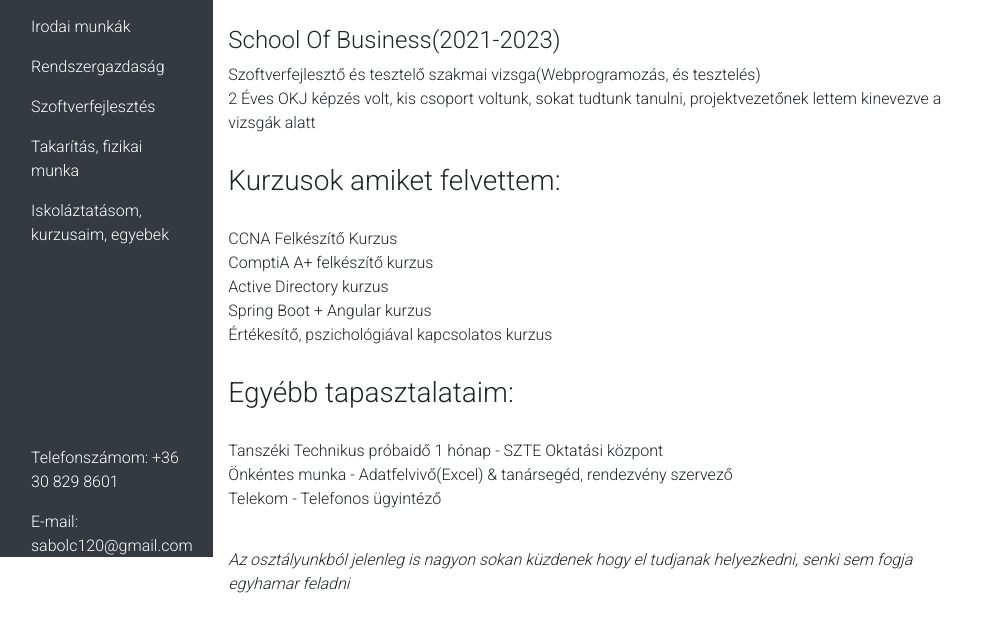
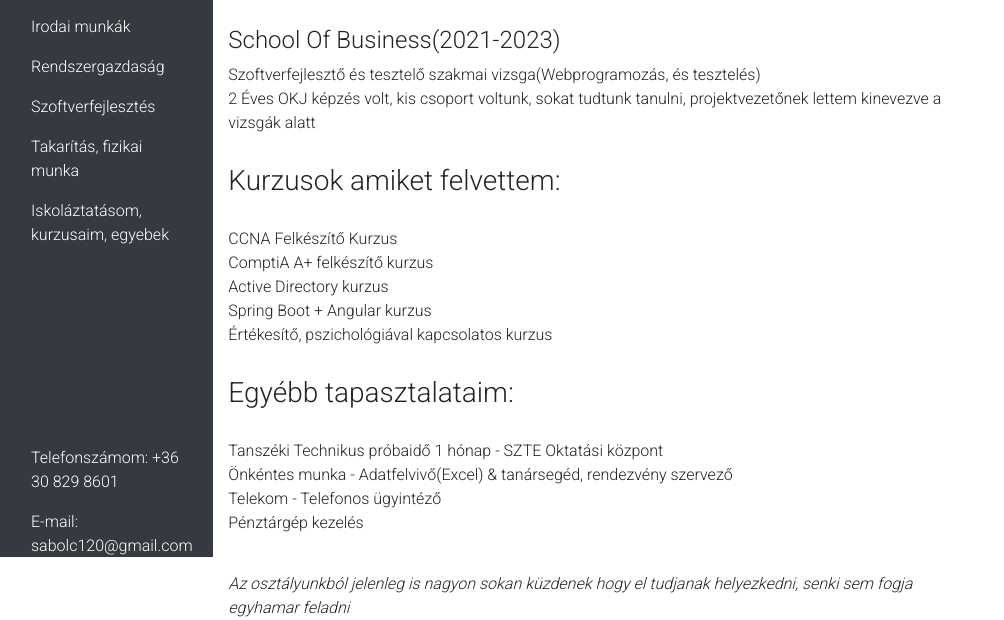
Before and after one commit to Sabolc120/newPortfolio, a plain HTML site: page school.html in a window 1280 px wide. Shown: the part 243-863 px from the top of the page, without its empty margins (0-1004 px from the left). Before the commit the page ends 839 px from the top, so only its background shows below. Drawn offline with nearby package versions, Linux system fonts and the light colour scheme.

Commit message:
Update school.html

```diff
--- a/school.html
+++ b/school.html
@@ -67,6 +67,7 @@
         <li>Tanszéki Technikus próbaidő 1 hónap - SZTE Oktatási központ</li>
         <li>Önkéntes munka - Adatfelvivő(Excel) & tanársegéd, rendezvény szervező</li>
         <li>Telekom - Telefonos ügyintéző</li>
+        <li>Pénztárgép kezelés</li>
         <div class="outro1">Az osztályunkból jelenleg is nagyon sokan küzdenek hogy el tudjanak helyezkedni, senki sem fogja egyhamar feladni</div>
 
       </div>
```
